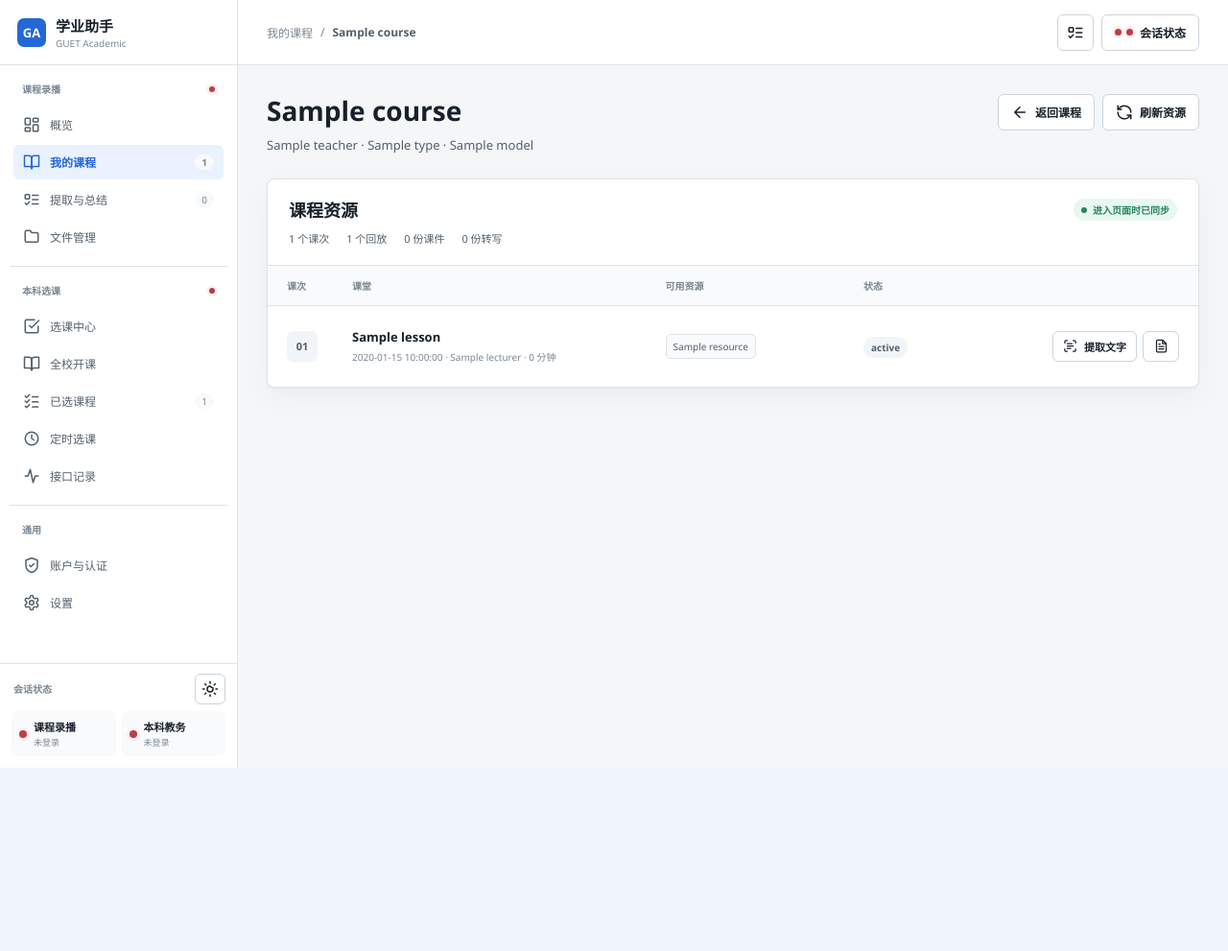
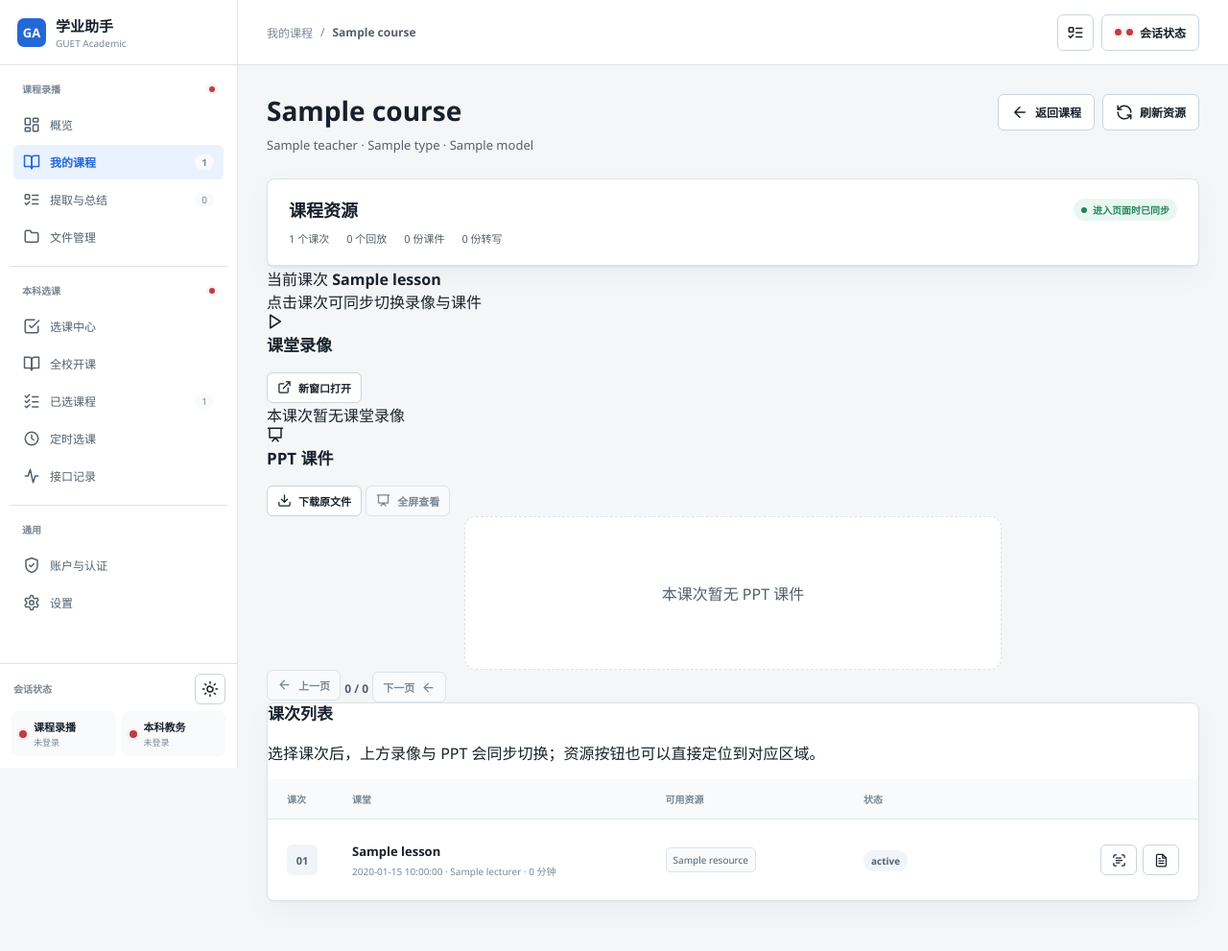
Before and after one commit to Yiyue345/fuckclassroom, a FastAPI app: template templates/course_detail.html in a window 1280 px wide. Shown: the whole page at 96% size. Before the commit the page ends 800 px from the top, so only its background shows below. Run offline with FastAPI, Linux system fonts and the light colour scheme; the template is opened without the code that fills it: most values are stand-ins (such as "Sample title", 1, 10 or a date in 2020); some libraries are stand-ins or nearby versions.

Commit message:
feat: merge video and PPT into unified course media page

```diff
--- a/templates/course_detail.html
+++ b/templates/course_detail.html
@@ -5,7 +5,7 @@
 {% block title %}{{ detail.course.title if detail else "课程资源" }} · 学业助手{% endblock %}
 {% block breadcrumb_parent %}<a href="/courses">我的课程</a>{% endblock %}
 {% block page_title %}{{ detail.course.title if detail else "课程资源" }}{% endblock %}
-{% block head_extra %}<link rel="stylesheet" href="/static/course_media.css?v=20260916-1">{% endblock %}
+{% block head_extra %}<link rel="stylesheet" href="/static/course_media.css?v=20260916-2">{% endblock %}
 
 {% block content %}
   <div class="page-head">
@@ -33,16 +33,89 @@
 
   {% if detail %}
     {% set counts = namespace(replay=0, ppt=0, transcript=0) %}
-    {% for lesson in detail.lessons %}{% for resource in lesson.resources %}{% if resource.kind == "ppt" %}{% set counts.ppt = counts.ppt + 1 %}{% elif resource.kind == "transcript" %}{% set counts.transcript = counts.transcript + 1 %}{% else %}{% set counts.replay = counts.replay + 1 %}{% endif %}{% endfor %}{% endfor %}
-    <section class="surface">
+    {% for lesson in detail.lessons %}
+      {% for resource in lesson.resources %}
+        {% if resource.kind == "video" %}{% set counts.replay = counts.replay + 1 %}
+        {% elif resource.kind == "ppt" %}{% set counts.ppt = counts.ppt + 1 %}
+        {% elif resource.kind == "transcript" %}{% set counts.transcript = counts.transcript + 1 %}{% endif %}
+      {% endfor %}
+    {% endfor %}
+
+    <section class="surface course-summary-surface">
       <div class="course-summary">
-        <div><h2>课程资源</h2><div class="summary-meta"><span>{{ detail.lessons|length }} 个课次</span><span>{{ counts.replay }} 个回放</span><span>{{ counts.ppt }} 份课件</span><span>{{ counts.transcript }} 份转写</span></div></div>
+        <div>
+          <h2>课程资源</h2>
+          <div class="summary-meta"><span>{{ detail.lessons|length }} 个课次</span><span>{{ counts.replay }} 个回放</span><span>{{ counts.ppt }} 份课件</span><span>{{ counts.transcript }} 份转写</span></div>
+        </div>
         <span class="status green"><span class="tiny-dot"></span>进入页面时已同步</span>
       </div>
-      <div class="lesson-list">
+    </section>
+
+    <section class="course-media-workspace" data-course-media-workspace>
+      <div class="course-media-context">
+        <div>
+          <span class="course-media-context-label">当前课次</span>
+          <strong data-current-lesson>选择下方课次开始学习</strong>
+        </div>
+        <span class="course-media-hint">点击课次可同步切换录像与课件</span>
+      </div>
+
+      <div class="course-media-grid">
+        <section class="course-media-card course-video-card" data-video-card>
+          <header class="course-media-card-header">
+            <div class="course-media-card-title"><svg class="icon"><use href="/static/icons.svg#play"></use></svg><h2>课堂录像</h2></div>
+            <a class="btn small disabled" href="#" target="_blank" rel="noreferrer" aria-disabled="true" tabindex="-1" data-video-external><svg class="icon small"><use href="/static/icons.svg#external-link"></use></svg>新窗口打开</a>
+          </header>
+          <div class="inline-video-stage">
+            <video class="hidden" controls playsinline preload="metadata" data-course-video></video>
+            <div class="course-media-empty" data-video-empty>
+              <svg class="icon"><use href="/static/icons.svg#play"></use></svg>
+              <strong>选择一个课次</strong>
+              <span>课堂录像会直接在这里播放</span>
+            </div>
+          </div>
+        </section>
+
+        <section class="course-media-card course-ppt-card" data-ppt-card>
+          <header class="course-media-card-header">
+            <div class="course-media-card-title"><svg class="icon"><use href="/static/icons.svg#presentation"></use></svg><h2>PPT 课件</h2></div>
+            <div class="course-media-card-actions">
+              <a class="btn small disabled" href="#" aria-disabled="true" tabindex="-1" data-ppt-download><svg class="icon small"><use href="/static/icons.svg#download"></use></svg>下载原文件</a>
+              <button class="btn small" type="button" disabled data-ppt-fullscreen><svg class="icon small"><use href="/static/icons.svg#presentation"></use></svg>全屏查看</button>
+            </div>
+          </header>
+          <div class="inline-ppt-stage" data-ppt-stage>
+            <div class="ppt-status empty" data-ppt-status>
+              <svg class="icon"><use href="/static/icons.svg#presentation"></use></svg>
+              <strong>选择一个课次</strong>
+              <span>PPT 课件会直接在这里打开</span>
+            </div>
+          </div>
+          <footer class="inline-ppt-toolbar">
+            <button class="btn small" type="button" disabled data-ppt-prev><svg class="icon small"><use href="/static/icons.svg#arrow-left"></use></svg>上一页</button>
+            <span class="ppt-counter" data-ppt-counter>0 / 0</span>
+            <button class="btn small" type="button" disabled data-ppt-next>下一页<svg class="icon small next-icon"><use href="/static/icons.svg#arrow-left"></use></svg></button>
+          </footer>
+        </section>
+      </div>
+    </section>
+
+    <section class="surface course-lessons-surface">
+      <div class="course-lessons-heading">
+        <div>
+          <h2>课次列表</h2>
+          <p>选择课次后，上方录像与 PPT 会同步切换；资源按钮也可以直接定位到对应区域。</p>
+        </div>
+      </div>
+      <div class="lesson-list course-media-lesson-list">
         <div class="lesson-head"><span>课次</span><span>课堂</span><span>可用资源</span><span>状态</span><span></span></div>
         {% for lesson in detail.lessons %}
-          <article class="lesson-row">
+          {% set media = namespace(video_url="", ppt_url="") %}
+          {% for resource in lesson.resources %}
+            {% if resource.kind == "video" and resource.is_downloadable and not media.video_url %}{% set media.video_url = resource.url %}{% endif %}
+            {% if resource.kind == "ppt" and resource.is_downloadable and not media.ppt_url %}{% set media.ppt_url = "/courses/" ~ detail.course.id ~ "/lessons/" ~ lesson.id ~ "/download/ppt" %}{% endif %}
+          {% endfor %}
+          <article class="lesson-row course-lesson-row" tabindex="0" aria-current="false" data-lesson-row data-lesson-index="{{ loop.index }}" data-lesson-title="{{ lesson.title }}" data-video-url="{{ media.video_url }}" data-ppt-url="{{ media.ppt_url }}">
             <div class="lesson-number">{{ "%02d"|format(loop.index) }}</div>
             <div><div class="row-title">{{ lesson.title }}</div><div class="row-sub">{{ lesson.start_at or "时间未公布" }}{% if lesson.lecturer or detail.course.teacher %} · {{ lesson.lecturer or detail.course.teacher }}{% endif %}{% if lesson.duration_seconds %} · {{ lesson.duration_seconds // 60 }} 分钟{% endif %}</div></div>
             <div class="resource-line">
@@ -50,20 +123,14 @@
                 {% set download_key = lesson.id ~ ":" ~ resource.kind %}
                 {% if resource.kind == "ppt" %}
                   {% if resource.is_downloadable %}
-                    <button class="resource-chip media-trigger{% if download_key in downloaded_exports %} ready{% endif %}" type="button" data-ppt-open data-ppt-url="/courses/{{ detail.course.id }}/lessons/{{ lesson.id }}/download/ppt" data-media-title="{{ lesson.title }} · PPT" title="内置阅读 {{ resource.title }}">
-                      <svg class="icon small"><use href="/static/icons.svg#presentation"></use></svg>PPT
-                    </button>
+                    <button class="resource-chip media-trigger{% if download_key in downloaded_exports %} ready{% endif %}" type="button" data-select-resource="ppt" title="在上方阅读 {{ resource.title }}"><svg class="icon small"><use href="/static/icons.svg#presentation"></use></svg>PPT</button>
                   {% else %}<span class="resource-chip">{{ resource.title }}</span>{% endif %}
                 {% elif resource.kind == "transcript" %}
                   {% if resource.is_downloadable %}
-                    <a class="resource-chip{% if download_key in downloaded_exports %} ready{% endif %}" href="/courses/{{ detail.course.id }}/lessons/{{ lesson.id }}/download/transcript" title="{{ resource.title }}">
-                      <svg class="icon small"><use href="/static/icons.svg#captions"></use></svg>转写
-                    </a>
+                    <a class="resource-chip{% if download_key in downloaded_exports %} ready{% endif %}" href="/courses/{{ detail.course.id }}/lessons/{{ lesson.id }}/download/transcript" title="{{ resource.title }}"><svg class="icon small"><use href="/static/icons.svg#captions"></use></svg>转写</a>
                   {% else %}<span class="resource-chip">{{ resource.title }}</span>{% endif %}
                 {% elif resource.kind == "video" and resource.is_downloadable %}
-                  <button class="resource-chip ready media-trigger" type="button" data-video-open data-video-url="{{ resource.url }}" data-media-title="{{ lesson.title }} · 课堂录像" title="内置播放 {{ resource.title }}">
-                    <svg class="icon small"><use href="/static/icons.svg#play"></use></svg>{{ resource.title }}
-                  </button>
+                  <button class="resource-chip ready media-trigger" type="button" data-select-resource="video" title="在上方播放 {{ resource.title }}"><svg class="icon small"><use href="/static/icons.svg#play"></use></svg>{{ resource.title }}</button>
                 {% elif resource.is_downloadable %}
                   <a class="resource-chip ready" href="{{ resource.url }}" target="_blank" rel="noreferrer"><svg class="icon small"><use href="/static/icons.svg#external-link"></use></svg>{{ resource.title }}</a>
                 {% else %}<span class="resource-chip">{{ resource.title }}</span>{% endif %}
@@ -73,7 +140,8 @@
               {% if lesson.status_label %}<span class="status {% if '完成' in lesson.status_label or '结束' in lesson.status_label %}green{% else %}gray{% endif %}">{{ lesson.status_label }}</span>{% else %}<span class="status gray">状态未知</span>{% endif %}
             </div>
             <div class="lesson-actions">
-              <form method="post" action="/courses/{{ detail.course.id }}/lessons/{{ lesson.id }}/extract" data-inline-task data-task-status="#course-task-status" data-task-group="course-extraction" data-task-starting="正在启动文字提取" data-task-fallback="文字提取失败" data-task-success="文字提取已完成"><button class="btn small" type="submit" data-task-submit><svg class="icon small"><use href="/static/icons.svg#scan-text"></use></svg>提取文字</button></form>
+              {% if media.video_url %}<button class="btn small course-play-button" type="button" data-lesson-play><svg class="icon small"><use href="/static/icons.svg#play"></use></svg>播放</button>{% endif %}
+              <form method="post" action="/courses/{{ detail.course.id }}/lessons/{{ lesson.id }}/extract" data-inline-task data-task-status="#course-task-status" data-task-group="course-extraction" data-task-starting="正在启动文字提取" data-task-fallback="文字提取失败" data-task-success="文字提取已完成"><button class="btn small icon-only" type="submit" data-task-submit title="提取文字"><svg class="icon small"><use href="/static/icons.svg#scan-text"></use></svg></button></form>
               <a class="btn small icon-only" href="/courses/{{ detail.course.id }}/lessons/{{ lesson.id }}/outputs" title="查看提取结果"><svg class="icon small"><use href="/static/icons.svg#file-text"></use></svg></a>
             </div>
           </article>
@@ -81,42 +149,6 @@
       </div>
     </section>
   {% endif %}
-
-  <div class="course-media-modal hidden" role="dialog" aria-modal="true" aria-labelledby="course-video-title" data-video-modal>
-    <div class="course-media-panel video-viewer-panel">
-      <header class="course-media-header">
-        <h2 id="course-video-title" data-video-title>课堂录像</h2>
-        <span class="media-spacer"></span>
-        <a class="btn small" href="#" target="_blank" rel="noreferrer" data-video-external><svg class="icon small"><use href="/static/icons.svg#external-link"></use></svg><span>新窗口打开</span></a>
-        <button class="btn small icon-only" type="button" title="关闭" data-media-close>×</button>
-      </header>
-      <div class="video-viewer-body"><video controls playsinline preload="metadata"></video></div>
-    </div>
-  </div>
-
-  <div class="course-media-modal hidden" role="dialog" aria-modal="true" aria-labelledby="course-ppt-title" data-ppt-modal>
-    <div class="course-media-panel ppt-viewer-panel">
-      <header class="course-media-header">
-        <h2 id="course-ppt-title" data-ppt-title>PPT 课件</h2>
-        <span class="media-spacer"></span>
-        <a class="btn small" href="#" data-ppt-download><svg class="icon small"><use href="/static/icons.svg#download"></use></svg><span>下载原文件</span></a>
-        <button class="btn small icon-only" type="button" title="关闭" data-media-close>×</button>
-      </header>
-      <div class="ppt-toolbar">
-        <button class="btn small" type="button" data-ppt-prev disabled><svg class="icon small"><use href="/static/icons.svg#arrow-left"></use></svg><span>上一页</span></button>
-        <span class="ppt-counter" data-ppt-counter>0 / 0</span>
-        <button class="btn small" type="button" data-ppt-next disabled><span>下一页</span><svg class="icon small" style="transform: rotate(180deg)"><use href="/static/icons.svg#arrow-left"></use></svg></button>
-        <span class="media-spacer"></span>
-        <button class="btn small" type="button" data-ppt-fullscreen><svg class="icon small"><use href="/static/icons.svg#presentation"></use></svg><span>全屏阅读</span></button>
-      </div>
-      <div class="ppt-viewer-body">
-        <aside class="ppt-thumbnails" aria-label="幻灯片缩略图" data-ppt-thumbnails></aside>
-        <div class="ppt-stage-wrap">
-          <div class="ppt-stage" data-ppt-stage><div class="ppt-status" data-ppt-status>正在读取课件…</div></div>
-        </div>
-      </div>
-    </div>
-  </div>
 {% endblock %}
 
-{% block scripts %}<script src="/static/course_media.js?v=20260916-1"></script>{% endblock %}
+{% block scripts %}<script src="/static/course_media.js?v=20260916-2"></script>{% endblock %}
```
